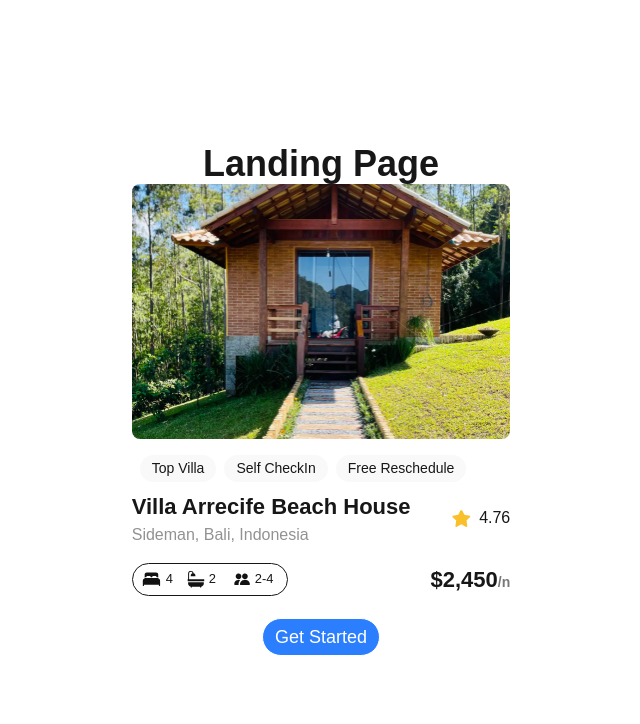
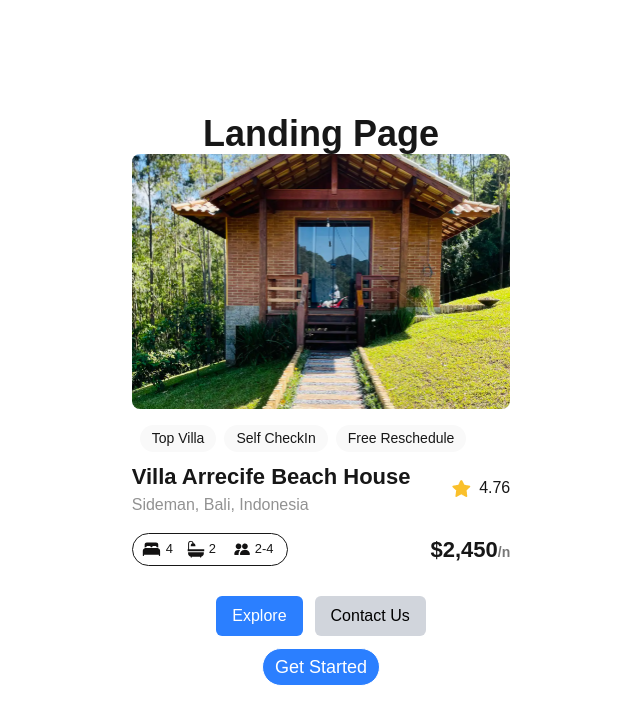
Before and after one commit to emmaagwu/alx-project-0x00-setup, a Next.js app in the folder alx-project-0x00/: page /landing in a window 1280 px wide. Shown: the top 724 px of the page, without its empty margins (319-959 px from the left). Built offline with nearby package versions, Linux system fonts and the light colour scheme.

Commit message:
Add Button component and update interfaces; modify landing page to include buttons

```diff
--- /dev/null
+++ b/alx-project-0x00/components/Button.tsx
@@ -0,0 +1,39 @@
+import { ButtonProps } from "@/interfaces";
+import clsx from "clsx";
+
+
+const Button: React.FC<ButtonProps> = ({
+  title,
+  className = "",
+  size = "md",
+  rounded = "md",
+  onClick,
+}) => {
+  const sizeStyles = {
+    sm: "text-sm px-3 py-1",
+    md: "text-base px-4 py-2",
+    lg: "text-lg px-5 py-3",
+  };
+
+  const roundedStyles = {
+    sm: "rounded-sm",
+    md: "rounded-md",
+    full: "rounded-full",
+  };
+
+  return (
+    <button
+      className={clsx(
+        "font-medium",
+        sizeStyles[size],
+        roundedStyles[rounded],
+        className
+      )}
+      onClick={onClick}
+    >
+      {title}
+    </button>
+  );
+};
+
+export default Button;
--- a/alx-project-0x00/interfaces/index.ts
+++ b/alx-project-0x00/interfaces/index.ts
@@ -1,3 +1,11 @@
 export interface PillProps {
   title: string
 }
+
+export interface ButtonProps {
+  title: string;
+  className?: string;
+  size?: "sm" | "md" | "lg";
+  rounded?: "sm" | "md" | "full";
+  onClick?: () => void;
+}
--- a/alx-project-0x00/pages/landing.tsx
+++ b/alx-project-0x00/pages/landing.tsx
@@ -1,10 +1,17 @@
 import Card from "@/components/Card";
+import Button from "@/components/Button";
 
 const Landing: React.FC = () => {
   return (
     <main className="flex flex-col h-screen justify-center items-center">
       <h1 className="text-4xl font-semibold">Landing Page</h1>
       <Card />
+      <div className="flex gap-3 mt-5">
+        <Button
+        title="Explore"
+        className="bg-blue-500 text-white " />
+        <Button title="Contact Us" className="bg-gray-300 text-black" />
+      </div>
       <button className="border px-3 py-1 text-lg mt-3 bg-blue-500 text-white rounded-full">
         Get Started
       </button>
```
Also changed, not shown: alx-project-0x00/package.json (+7 -6 lines), 1 other file (tests, documents, lock files or other folders).
